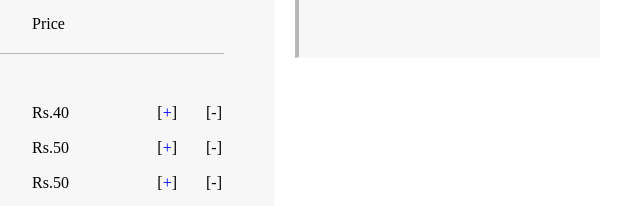
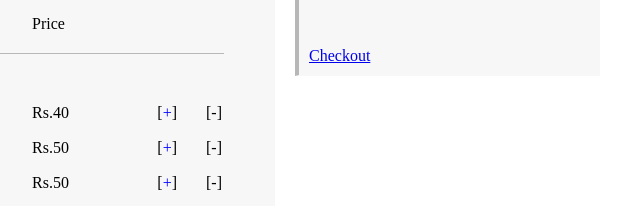
Before and after one commit to rishworld2050/rishworld2050.github.io, a plain HTML site: page Pages/index.html in a window 1280 px wide. Shown: the part 207-413 px from the top of the page, 640-1280 px from the left. Drawn offline with nearby package versions, Linux system fonts and the light colour scheme; some packages are replaced by stand-ins of ours.

Commit message:
updated logic

```diff
--- a/Pages/orderBuilder.html
+++ b/Pages/orderBuilder.html
@@ -44,5 +44,6 @@
 						</div>
 					</div>
 				</div>
+				<div class="orderBtn"><a href="#orderCnf">Checkout</a></div>
 			</div>
 		</div>
```
